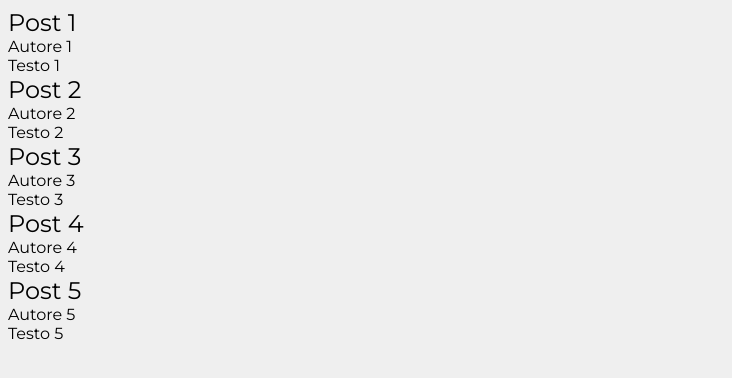
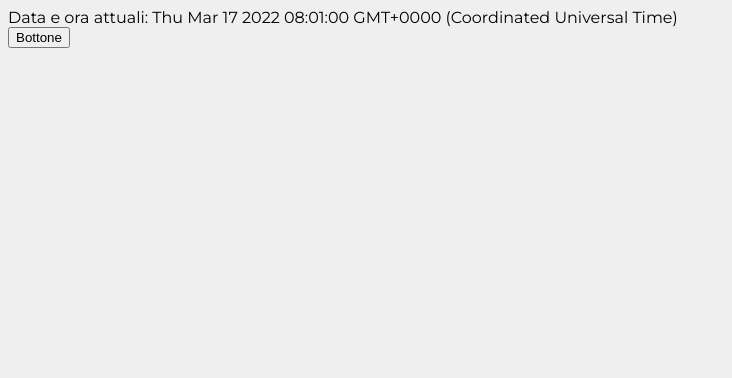
Before and after one commit to gdradi/fitstic-react-2022, a React (Create React App) app: page / in a window 1280 px wide. Shown: the top 378 px of the page, without its empty margins (0-732 px from the left). Built offline with nearby package versions, Linux system fonts and the light colour scheme.

Commit message:
lezione 2 - stato

```diff
--- a/src/index.tsx
+++ b/src/index.tsx
@@ -5,9 +5,8 @@ import _ from "lodash";
 
 import ReactDOM from 'react-dom';
 import { TestComponent, TestComponentSenzaTag } from './components';
-import { App } from './lezione2Es1Posts';
-
-
+import { useState } from 'react';
+// import { App } from './lezione2Es1Posts';
 
 
 // const App: React.FunctionComponent = () => {
@@ -28,8 +27,35 @@ import { App } from './lezione2Es1Posts';
 //         {/* <TestComponentSenzaTag /> */}
 //     </div>;
 // };
+interface DateProps {
+    readonly date: Date;
+};
+const DateComponent: React.FunctionComponent<DateProps> = (props) => {
+    const currentDate = props.date.toString();
+    return <div>
+        Data e ora attuali: {currentDate}
+    </div>;
+};
+const App: React.FunctionComponent = () => {
+    /**
+     * Questo componente HA uno stato, "date", di tipo Date
+     * Per modificare questo stato, devo usare la funzione setDate
+     */
+    const [date, setDate] = useState<Date>(new Date());
 
-ReactDOM.render(
-    <App />,
-    document.getElementById('root')
-);
+    // let date = new Date();
+    return <div>
+        <DateComponent date={date} />
+        <button onClick={() => {
+            console.log("onClick del bottone!");
+            setDate(new Date());
+        }}>Bottone</button>
+    </div>;
+};
+
+ReactDOM.render(<App />, document.getElementById('root'));
+
+
+// setInterval(() => {
+//     console.log(new Date().toString());
+// }, 1000);
--- a/src/lezione2Es1Posts.tsx
+++ b/src/lezione2Es1Posts.tsx
@@ -11,6 +11,8 @@
  * - 2. create un repo gitHub privato e invitate l'utente "gdradi"
  */
 
+import _ from "lodash";
+
 
 // Step 1. Interfaccia che modella il concetto di Post
 // cos'è un post?
@@ -20,42 +22,11 @@ interface Post {
     readonly testo: string;
 }
 
-// Step 2: definire una lista di post
-const posts: Post[] = [
-    {
-        titolo: "Post 1",
-        autore: "Autore 1",
-        testo: "Testo 1",
-    },
-    {
-        titolo: "Post 2",
-        autore: "Autore 2",
-        testo: "Testo 2",
-    },
-    {
-        titolo: "Post 3",
-        autore: "Autore 3",
-        testo: "Testo 3",
-    },
-    {
-        titolo: "Post 4",
-        autore: "Autore 4",
-        testo: "Testo 4",
-    },
-    {
-        titolo: "Post 5",
-        autore: "Autore 5",
-        testo: "Testo 5",
-    },
-];
-
-
 // Step 3: componente che riceve in input un Post e lo renderizza
 
 interface PostComponentProps {
     readonly post: Post;
 }
-
 export const PostComponent: React.FunctionComponent<PostComponentProps> = (props) => {
     // const { titolo, autore, testo } = props.post;
     return (
@@ -69,12 +40,49 @@ export const PostComponent: React.FunctionComponent<PostComponentProps> = (props
 
 
 
+interface PostStatsProps {
+    readonly listaDiPost: Post[];
+};
+export const PostStatsComponent: React.FunctionComponent<PostStatsProps> = (props) => {
+    const { listaDiPost } = props;
+    return <div className="postStats">
+        <div>Numero di post presenti: {listaDiPost.length}</div>
+    </div>;
+};
+
+
 export const App: React.FunctionComponent = () => {
+
+    // Step 2: definire una lista di post
+    const posts: Post[] = [
+        {
+            titolo: "Post 1",
+            autore: "Autore 1",
+            testo: "Testo 1",
+        },
+        {
+            titolo: "Post 2",
+            autore: "Autore 2",
+            testo: "Testo 2",
+        },
+        {
+            titolo: "Post 3",
+            autore: "Autore 3",
+            testo: "Testo 3",
+        },
+        {
+            titolo: "Post 4",
+            autore: "Autore 4",
+            testo: "Testo 4",
+        }
+    ];
+
     return (
         <div className="app">
+            <PostStatsComponent listaDiPost={posts} />
             <div className="wrapper">
-                {posts.map((post) => {
-                    return <PostComponent post={post} />;
+                {_.map(posts, (post, index) => {
+                    return <PostComponent key={index} post={post} />;
                 })}
             </div>
         </div>
```
